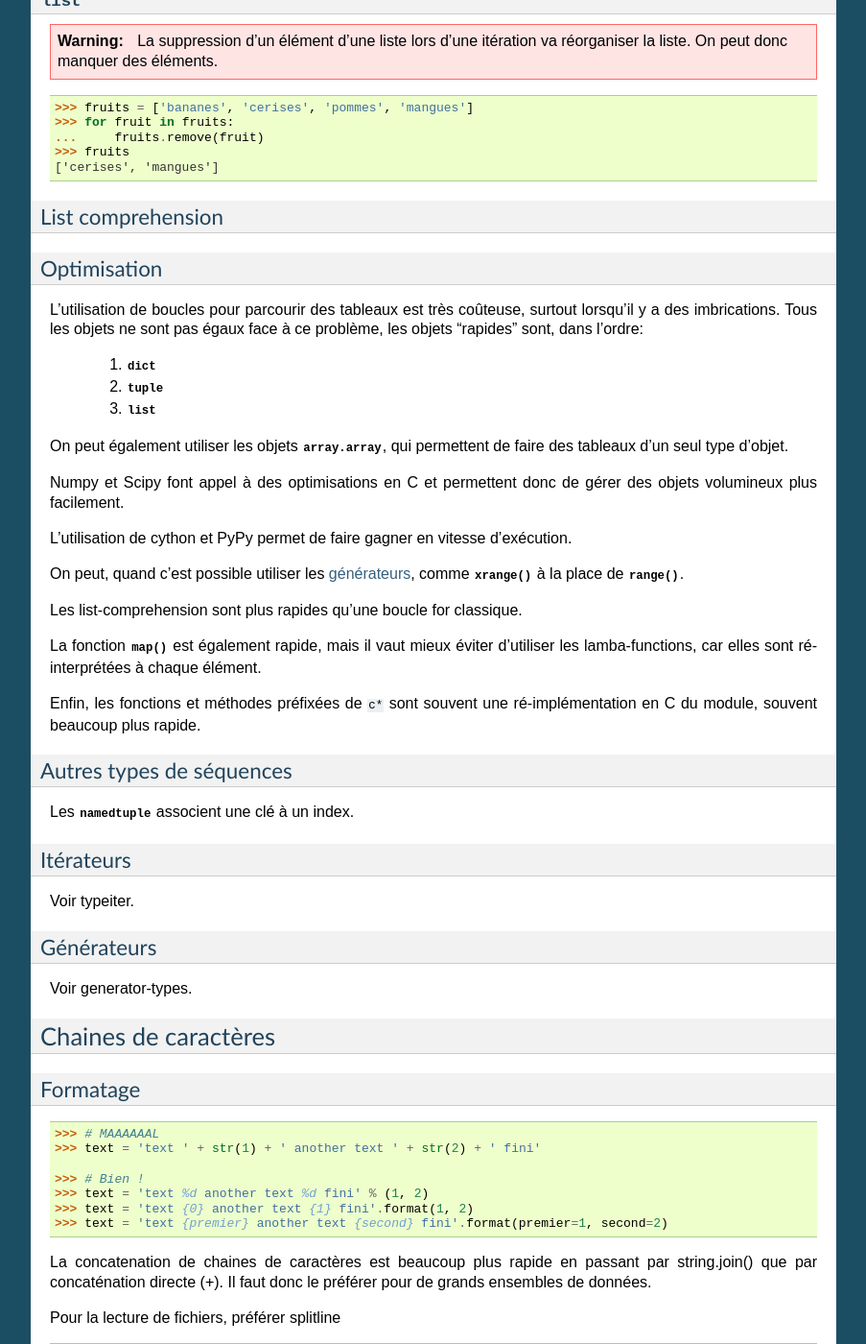
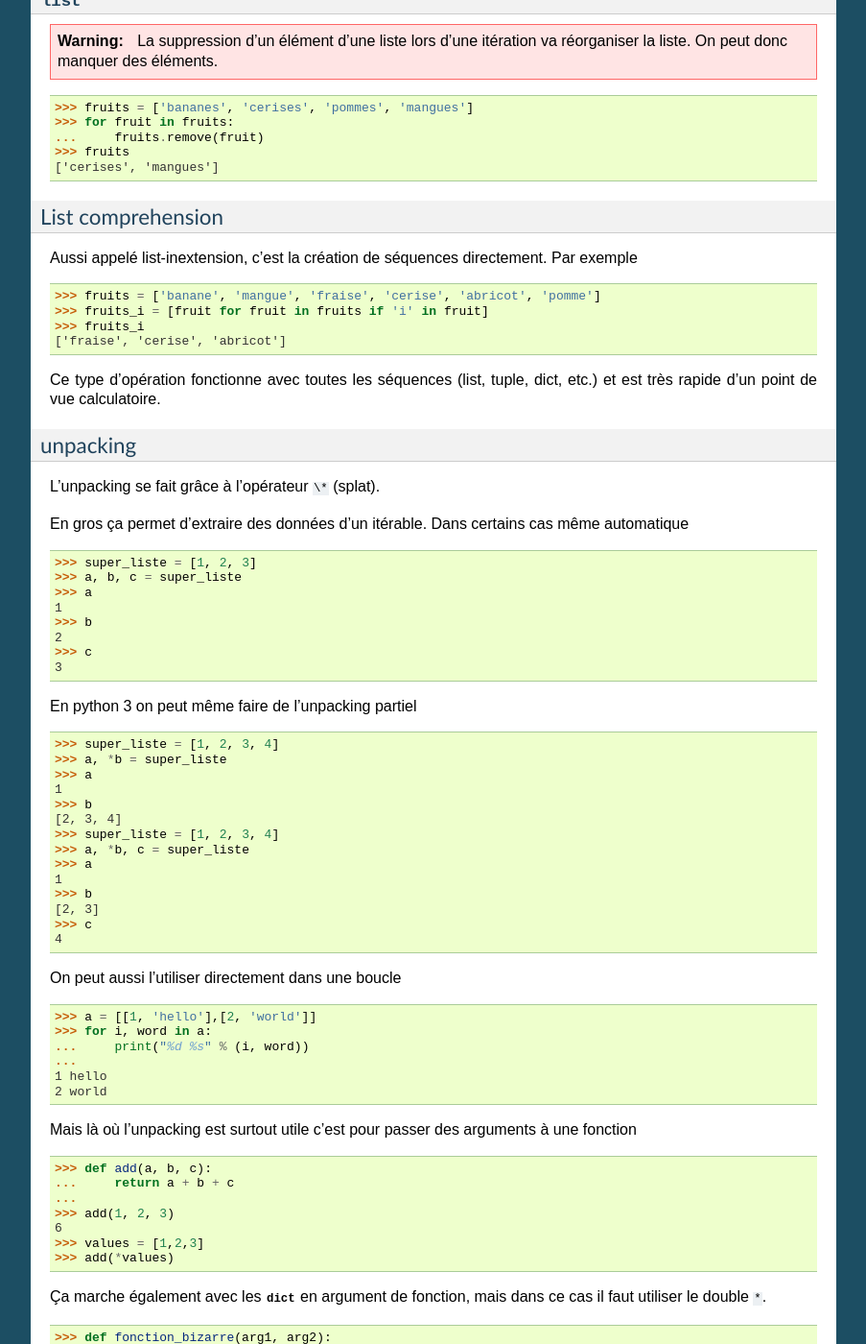
Before and after one commit to galactics/doc-python, a Sphinx documentation site: the page built from source/index.rst, in a window 1280 px wide and 1400 px high, scrolled down 1940 px. Shown: the whole window at 96% size, without its empty margins (198-1101 px from the left). Built offline with Sphinx 7.4.7, drawn with Linux system fonts in a browser that asks for light colours; some of the changed text lies outside the part shown.

Commit message:
List compréhension, unpacking et PyMOTW

```diff
--- a/source/index.rst
+++ b/source/index.rst
@@ -139,6 +139,95 @@ si la clé n'existe pas.
 List comprehension
 ------------------
 
+Aussi appelé list-inextension, c'est la création de séquences directement. Par
+exemple
+
+.. code-block:: python
+
+    >>> fruits = ['banane', 'mangue', 'fraise', 'cerise', 'abricot', 'pomme']
+    >>> fruits_i = [fruit for fruit in fruits if 'i' in fruit]
+    >>> fruits_i
+    ['fraise', 'cerise', 'abricot']
+
+Ce type d'opération fonctionne avec toutes les séquences (list, tuple, dict,
+etc.) et est très rapide d'un point de vue calculatoire.
+
+unpacking
+---------
+
+L'unpacking se fait grâce à l'opérateur ``\*`` (splat).
+
+En gros ça permet d'extraire des données d'un itérable. Dans certains cas
+même automatique
+
+.. code-block:: python
+
+    >>> super_liste = [1, 2, 3]
+    >>> a, b, c = super_liste
+    >>> a
+    1
+    >>> b
+    2
+    >>> c
+    3
+
+En python 3 on peut même faire de l'unpacking partiel
+
+.. code-block:: python
+
+    >>> super_liste = [1, 2, 3, 4]
+    >>> a, *b = super_liste
+    >>> a
+    1
+    >>> b
+    [2, 3, 4]
+    >>> super_liste = [1, 2, 3, 4]
+    >>> a, *b, c = super_liste
+    >>> a
+    1
+    >>> b
+    [2, 3]
+    >>> c
+    4
+
+On peut aussi l'utiliser directement dans une boucle
+
+.. code-block:: python
+
+    >>> a = [[1, 'hello'],[2, 'world']]
+    >>> for i, word in a:
+    ...     print("%d %s" % (i, word))
+    ...
+    1 hello
+    2 world
+
+Mais là où l'unpacking est surtout utile c'est pour passer des arguments à
+une fonction
+
+.. code-block:: python
+
+    >>> def add(a, b, c):
+    ...     return a + b + c
+    ...
+    >>> add(1, 2, 3)
+    6
+    >>> values = [1,2,3]
+    >>> add(*values)
+
+Ça marche également avec les :py:obj:`dict` en argument de fonction, mais dans
+ce cas il faut utiliser le double ``*``.
+
+.. code-block:: python
+
+    >>> def fonction_bizarre(arg1, arg2):
+    ...     print("mon arg1 est {0}".format(arg1))
+    ...     print("mon arg2 est {0}".format(arg2))
+    ...
+    >>> args = {'arg1': 'hello', 'arg2': 'world'}
+    >>> fonction_bizarre(**args)
+    mon arg1 est hello
+    mon arg2 est world
+
 Optimisation
 ------------
 
@@ -173,7 +262,9 @@ ré-implémentation en C du module, souvent beaucoup plus rapide.
 Autres types de séquences
 -------------------------
 
-Les :py:obj:`namedtuple` associent une clé à un index.
+On peut également aller voir sur :py:mod:`collections` et le tuto sur
+`PyMOTW <http://pymotw.com/2/collections/index.html>`_ pour avoir de nouveaux
+types (:py:obj:`collections.namedtuple`, :py:obj:`collections.OrderedDict`, etc.).
 
 .. _iterateurs:
 
@@ -779,6 +870,7 @@ Références
 
 * `Doc python officielle <https://docs.python.org/>`_ (attention à choisir la bonne version)
 * `Les PEPs <https://www.python.org/dev/peps/>`_
+* `Python Module Of The Week <http://pymotw.com/2/>`_ présentation des modules de la stdlib. Très complets
 * `Sam\&Max <http://sametmax.com>`__
 
 Indices et tables
```
